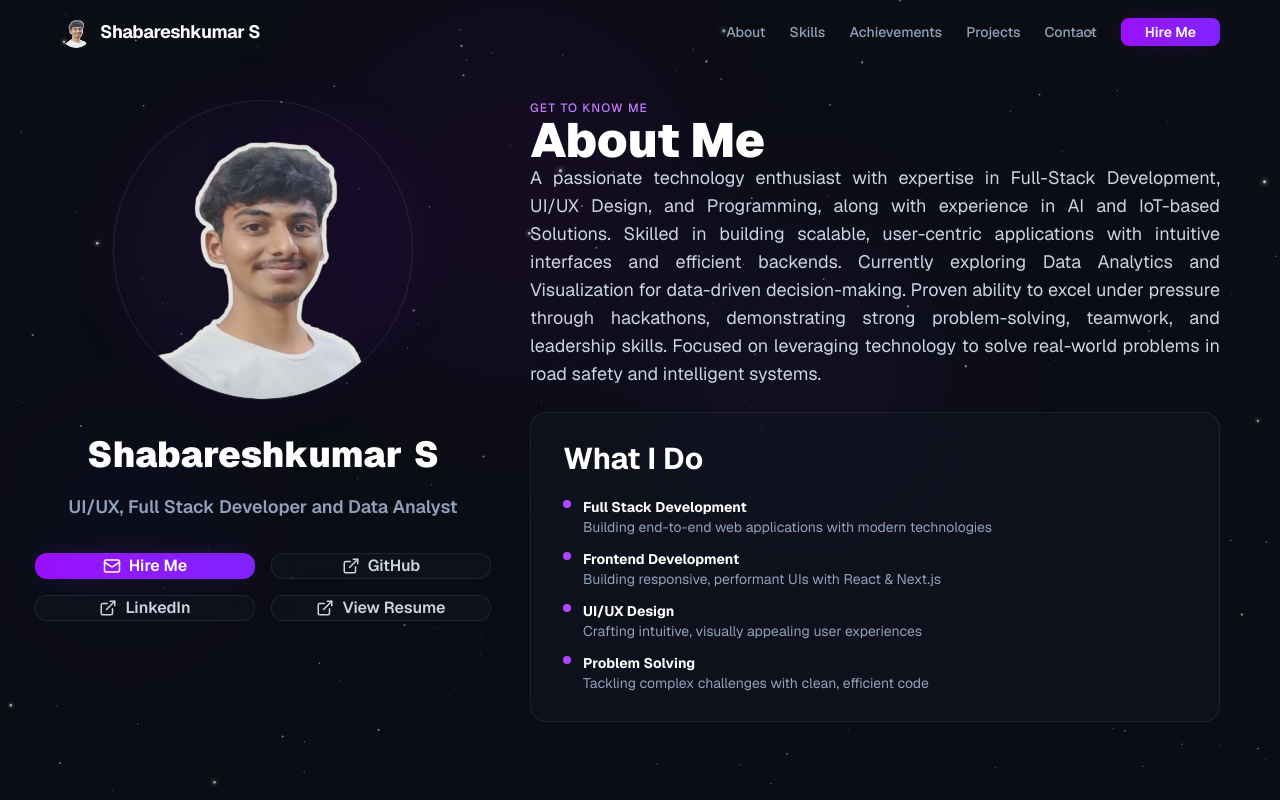
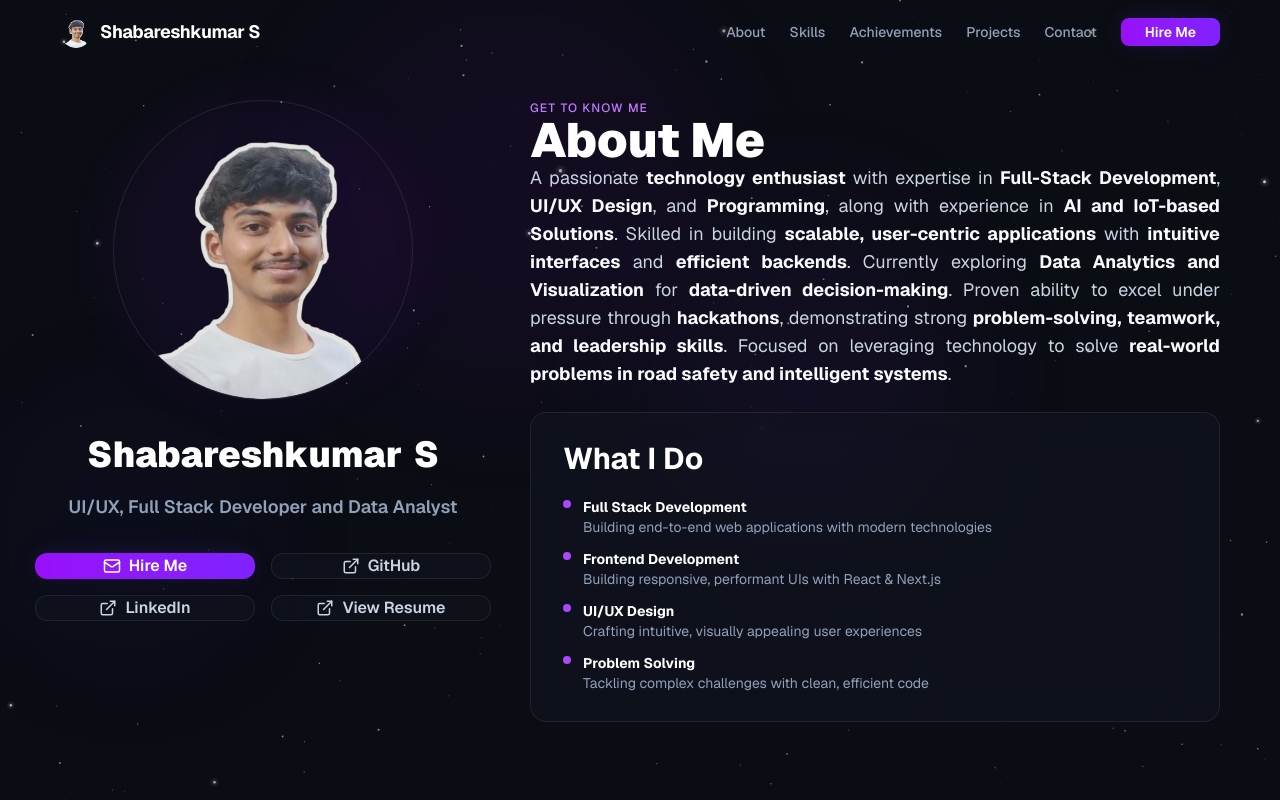
Before and after one commit to ShabareshKumar/portfolio, a Next.js app: page / in a window 1280 px wide. Shown: the top 800 px of the page. Built offline with nearby package versions, Linux system fonts and the light colour scheme.

Commit message:
Render bold HTML tags in About description, highlight keywords in white

```diff
--- a/app/globals.css
+++ b/app/globals.css
@@ -523,9 +523,11 @@ nextjs-portal,
   /* Individual sections control their own spacing via padding/margin */
 }
 
-/* ========================================
-   PREMIUM FOCUS STATES
-   ======================================== */
+/* About section bold highlights */
+.about-description strong {
+  color: #f8fafc;
+  font-weight: 700;
+}
 
 *:focus-visible {
   outline: 2px solid var(--purple-primary);
--- a/components/About.tsx
+++ b/components/About.tsx
@@ -32,9 +32,9 @@ export default function About() {
           <h2 className="text-5xl font-black text-white mb-3">
             About Me
           </h2>
-          <p className="text-slate-300 text-lg leading-7 text-justify" style={{ marginBottom: '24px' }}>
-            {personal.description}
-          </p>
+          <p className="about-description text-slate-300 text-lg leading-7 text-justify" style={{ marginBottom: '24px' }}
+            dangerouslySetInnerHTML={{ __html: personal.description }}
+          />
         </motion.div>
 
         {/* What I Do */}
--- a/data/config.ts
+++ b/data/config.ts
@@ -3,7 +3,7 @@ export const portfolioData = {
     name: "Shabareshkumar S",
     title: "",
     subtitle: "",
-    description: "A passionate technology enthusiast with expertise in Full-Stack Development, UI/UX Design, and Programming, along with experience in AI and IoT-based Solutions. Skilled in building scalable, user-centric applications with intuitive interfaces and efficient backends. Currently exploring Data Analytics and Visualization for data-driven decision-making. Proven ability to excel under pressure through hackathons, demonstrating strong problem-solving, teamwork, and leadership skills. Focused on leveraging technology to solve real-world problems in road safety and intelligent systems.",
+    description: `A passionate <strong>technology enthusiast</strong> with expertise in <strong>Full-Stack Development</strong>, <strong>UI/UX Design</strong>, and <strong>Programming</strong>, along with experience in <strong>AI and IoT-based Solutions</strong>. Skilled in building <strong>scalable, user-centric applications</strong> with <strong>intuitive interfaces</strong> and <strong>efficient backends</strong>. Currently exploring <strong>Data Analytics and Visualization</strong> for <strong>data-driven decision-making</strong>. Proven ability to excel under pressure through <strong>hackathons</strong>, demonstrating strong <strong>problem-solving, teamwork, and leadership skills</strong>. Focused on leveraging technology to solve <strong>real-world problems in road safety and intelligent systems</strong>.`,
     experienceYears: 0,
     email: "sshabareshkumar@gmail.com",
     phone: "+91 82480 19755",
```
